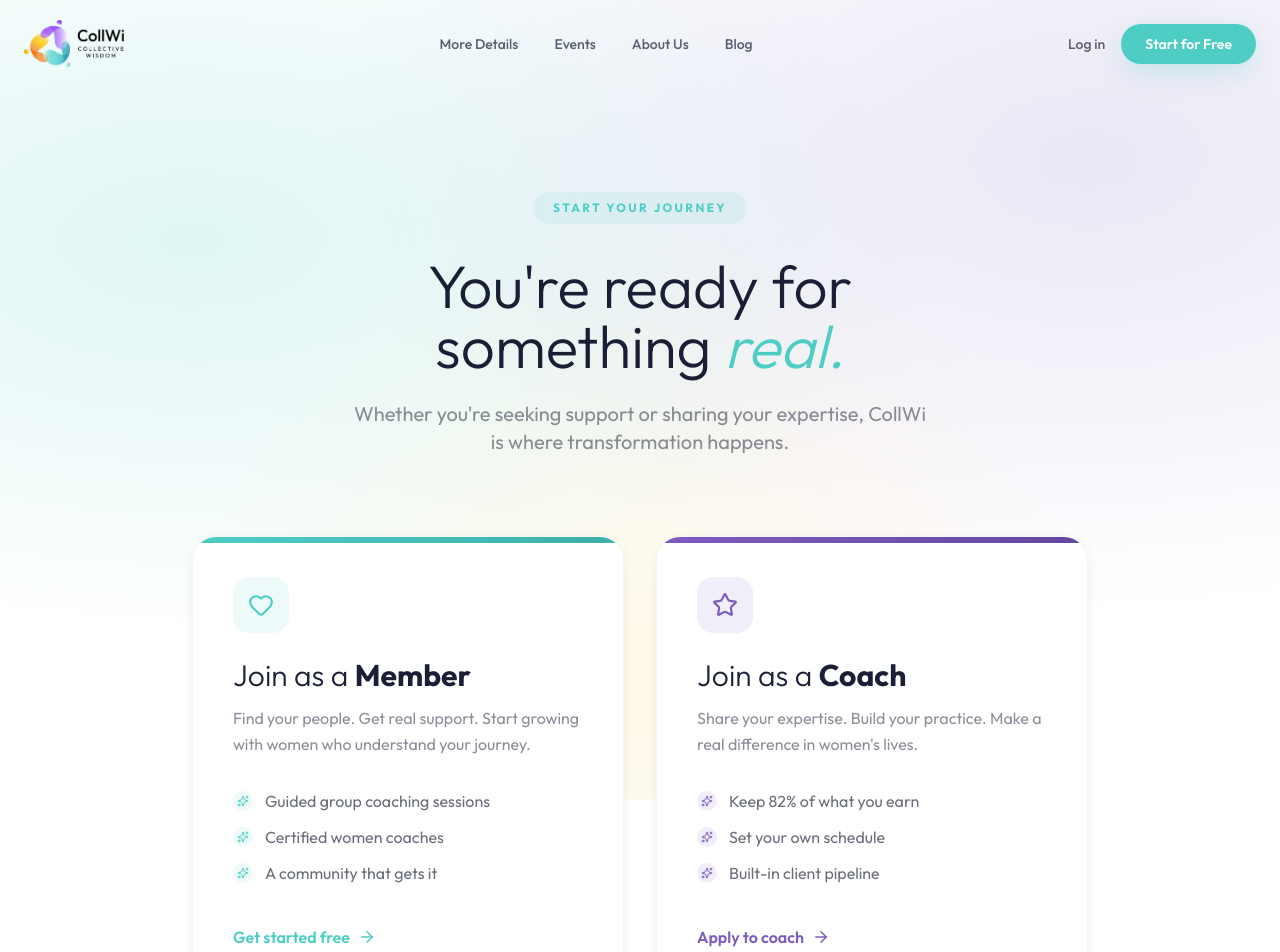
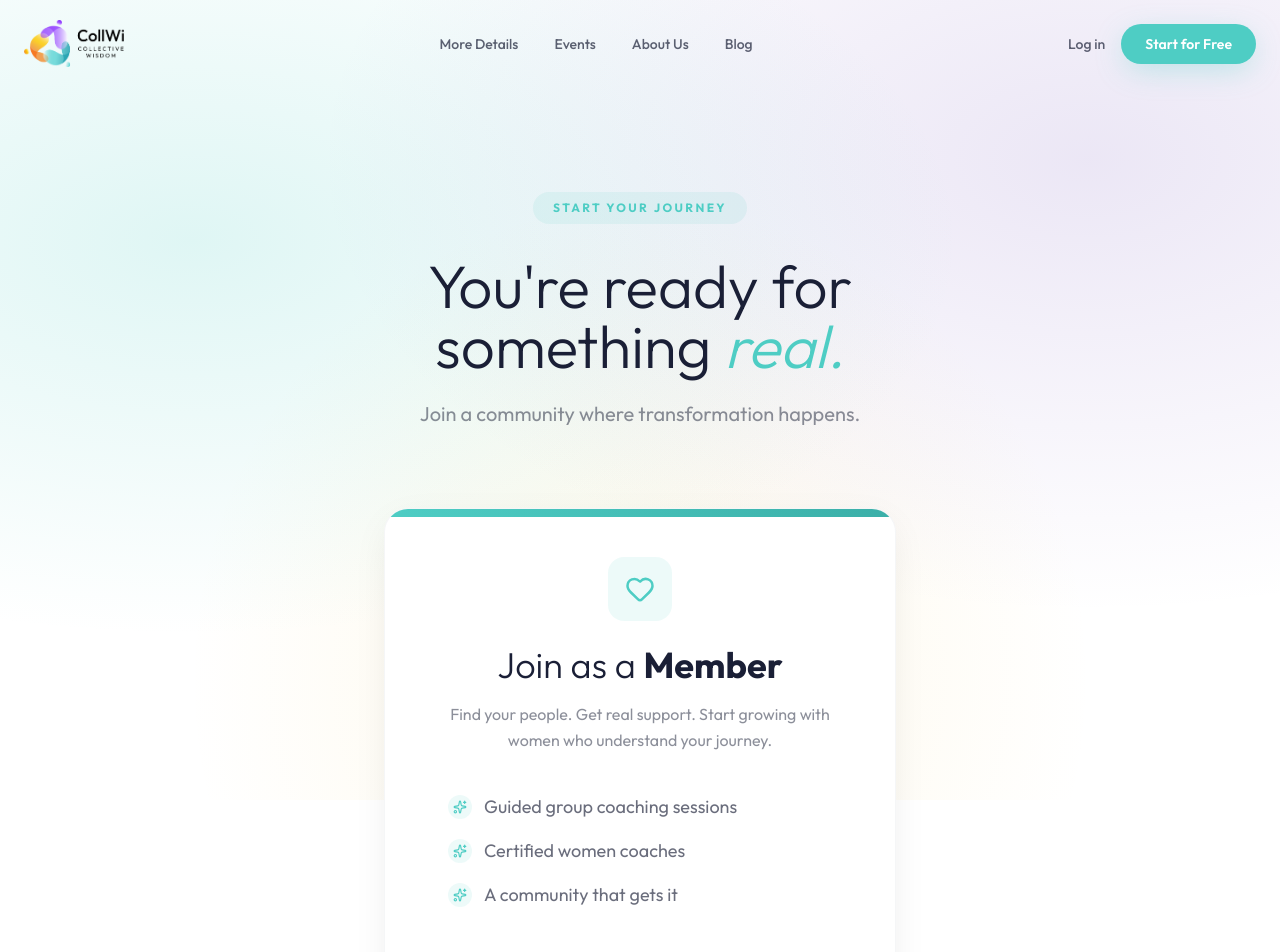
Before and after one commit to gaiaCollwi/collwi-landing, a Next.js app: page /register in a window 1280 px wide. Shown: the top 952 px of the page. Built offline with nearby package versions, Linux system fonts and the light colour scheme.

Commit message:
Remove coach option from /register, member-only flow

```diff
--- a/app/register/page.js
+++ b/app/register/page.js
@@ -1,7 +1,7 @@
 'use client'
 
 import Link from 'next/link'
-import { ArrowRight, Heart, Sparkles, Shield, Users, Star } from 'lucide-react'
+import { ArrowRight, Heart, Sparkles, Shield } from 'lucide-react'
 import { FadeIn, ScaleIn } from '../components/AnimatedSection'
 
 const memberBenefits = [
@@ -10,18 +10,12 @@ const memberBenefits = [
   'A community that gets it',
 ]
 
-const coachBenefits = [
-  'Keep 82% of what you earn',
-  'Set your own schedule',
-  'Built-in client pipeline',
-]
-
 export default function RegisterPage() {
   return (
     <div className="min-h-screen pt-24">
       {/* Background */}
       <div className="fixed inset-0 mesh-gradient-intense -z-10" />
-      <div className="fixed top-40 right-[8%] w-72 h-72 bg-brand-purple/8 rounded-full blur-3xl animate-float -z-10" />
+      <div className="fixed top-40 right-[8%] w-72 h-72 bg-brand-teal/8 rounded-full blur-3xl animate-float -z-10" />
       <div className="fixed bottom-32 left-[5%] w-80 h-80 bg-brand-coral/6 rounded-full blur-3xl animate-float-delayed -z-10" />
       <div className="fixed top-60 left-[15%] w-48 h-48 bg-brand-teal/6 rounded-full blur-3xl animate-float-slow -z-10" />
 
@@ -44,88 +38,46 @@ export default function RegisterPage() {
 
           <FadeIn delay={0.3}>
             <p className="text-lg md:text-xl text-brand-navy/50 max-w-xl mx-auto leading-relaxed">
-              Whether you&apos;re seeking support or sharing your expertise,
-              CollWi is where transformation happens.
+              Join a community where transformation happens.
             </p>
           </FadeIn>
         </div>
 
-        {/* Cards */}
-        <div className="grid md:grid-cols-2 gap-6 md:gap-8 max-w-4xl mx-auto mb-16">
-          {/* Member Card */}
+        {/* Member Card - Centered */}
+        <div className="max-w-lg mx-auto mb-16">
           <ScaleIn delay={0.35}>
-            <Link href="/register/member" className="group block h-full">
-              <div className="relative h-full bg-white rounded-3xl p-8 md:p-10 shadow-soft border border-gray-100/80 transition-all duration-500 hover:-translate-y-2 hover:shadow-teal overflow-hidden">
+            <Link href="/register/member" className="group block">
+              <div className="relative bg-white rounded-3xl p-10 md:p-12 shadow-soft-lg border border-gray-100/80 transition-all duration-500 hover:-translate-y-2 hover:shadow-teal overflow-hidden">
                 {/* Accent gradient */}
-                <div className="absolute top-0 left-0 right-0 h-1.5 bg-gradient-to-r from-brand-teal to-brand-teal-dark rounded-t-3xl" />
+                <div className="absolute top-0 left-0 right-0 h-2 bg-gradient-to-r from-brand-teal to-brand-teal-dark rounded-t-3xl" />
 
-                <div className="relative">
-                  <div className="w-14 h-14 bg-brand-teal/10 rounded-2xl flex items-center justify-center mb-6">
-                    <Heart size={26} className="text-brand-teal" />
+                <div className="relative text-center">
+                  <div className="w-16 h-16 bg-brand-teal/10 rounded-2xl flex items-center justify-center mb-6 mx-auto">
+                    <Heart size={30} className="text-brand-teal" />
                   </div>
 
-                  <h2 className="text-2xl md:text-3xl font-light mb-3">
+                  <h2 className="text-3xl md:text-4xl font-light mb-4">
                     Join as a <strong className="font-bold">Member</strong>
                   </h2>
 
-                  <p className="text-brand-navy/50 leading-relaxed mb-8">
+                  <p className="text-brand-navy/50 leading-relaxed mb-10">
                     Find your people. Get real support. Start growing with women who understand your journey.
                   </p>
 
-                  <ul className="space-y-3 mb-10">
+                  <ul className="space-y-4 mb-12 text-left max-w-sm mx-auto">
                     {memberBenefits.map((benefit, i) => (
                       <li key={i} className="flex items-center gap-3 text-brand-navy/65">
-                        <div className="w-5 h-5 rounded-full bg-brand-teal/10 flex items-center justify-center flex-shrink-0">
-                          <Sparkles size={12} className="text-brand-teal" />
+                        <div className="w-6 h-6 rounded-full bg-brand-teal/10 flex items-center justify-center flex-shrink-0">
+                          <Sparkles size={14} className="text-brand-teal" />
                         </div>
-                        <span>{benefit}</span>
+                        <span className="text-lg">{benefit}</span>
                       </li>
                     ))}
                   </ul>
 
-                  <div className="flex items-center gap-2 text-brand-teal font-semibold group-hover:gap-3 transition-all duration-300">
+                  <div className="inline-flex items-center gap-2 text-brand-teal font-semibold text-lg group-hover:gap-3 transition-all duration-300">
                     <span>Get started free</span>
-                    <ArrowRight size={18} className="group-hover:translate-x-1 transition-transform" />
-                  </div>
-                </div>
-              </div>
-            </Link>
-          </ScaleIn>
-
-          {/* Coach Card */}
-          <ScaleIn delay={0.45}>
-            <Link href="/register/coach" className="group block h-full">
-              <div className="relative h-full bg-white rounded-3xl p-8 md:p-10 shadow-soft border border-gray-100/80 transition-all duration-500 hover:-translate-y-2 hover:shadow-purple overflow-hidden">
-                {/* Accent gradient */}
-                <div className="absolute top-0 left-0 right-0 h-1.5 bg-gradient-to-r from-brand-purple to-brand-purple-dark rounded-t-3xl" />
-
-                <div className="relative">
-                  <div className="w-14 h-14 bg-brand-purple/10 rounded-2xl flex items-center justify-center mb-6">
-                    <Star size={26} className="text-brand-purple" />
-                  </div>
-
-                  <h2 className="text-2xl md:text-3xl font-light mb-3">
-                    Join as a <strong className="font-bold">Coach</strong>
-                  </h2>
-
-                  <p className="text-brand-navy/50 leading-relaxed mb-8">
-                    Share your expertise. Build your practice. Make a real difference in women&apos;s lives.
-                  </p>
-
-                  <ul className="space-y-3 mb-10">
-                    {coachBenefits.map((benefit, i) => (
-                      <li key={i} className="flex items-center gap-3 text-brand-navy/65">
-                        <div className="w-5 h-5 rounded-full bg-brand-purple/10 flex items-center justify-center flex-shrink-0">
-                          <Sparkles size={12} className="text-brand-purple" />
-                        </div>
-                        <span>{benefit}</span>
-                      </li>
-                    ))}
-                  </ul>
-
-                  <div className="flex items-center gap-2 text-brand-purple font-semibold group-hover:gap-3 transition-all duration-300">
-                    <span>Apply to coach</span>
-                    <ArrowRight size={18} className="group-hover:translate-x-1 transition-transform" />
+                    <ArrowRight size={20} className="group-hover:translate-x-1 transition-transform" />
                   </div>
                 </div>
               </div>
```
